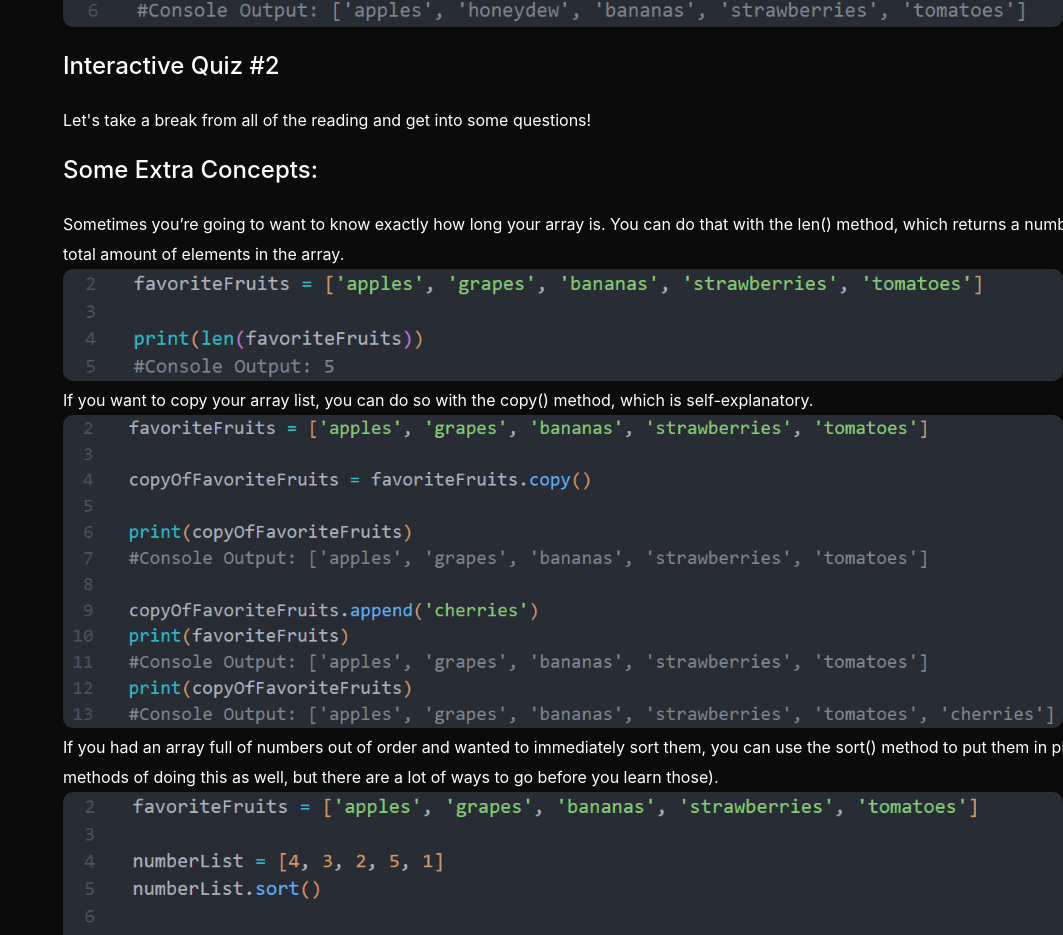
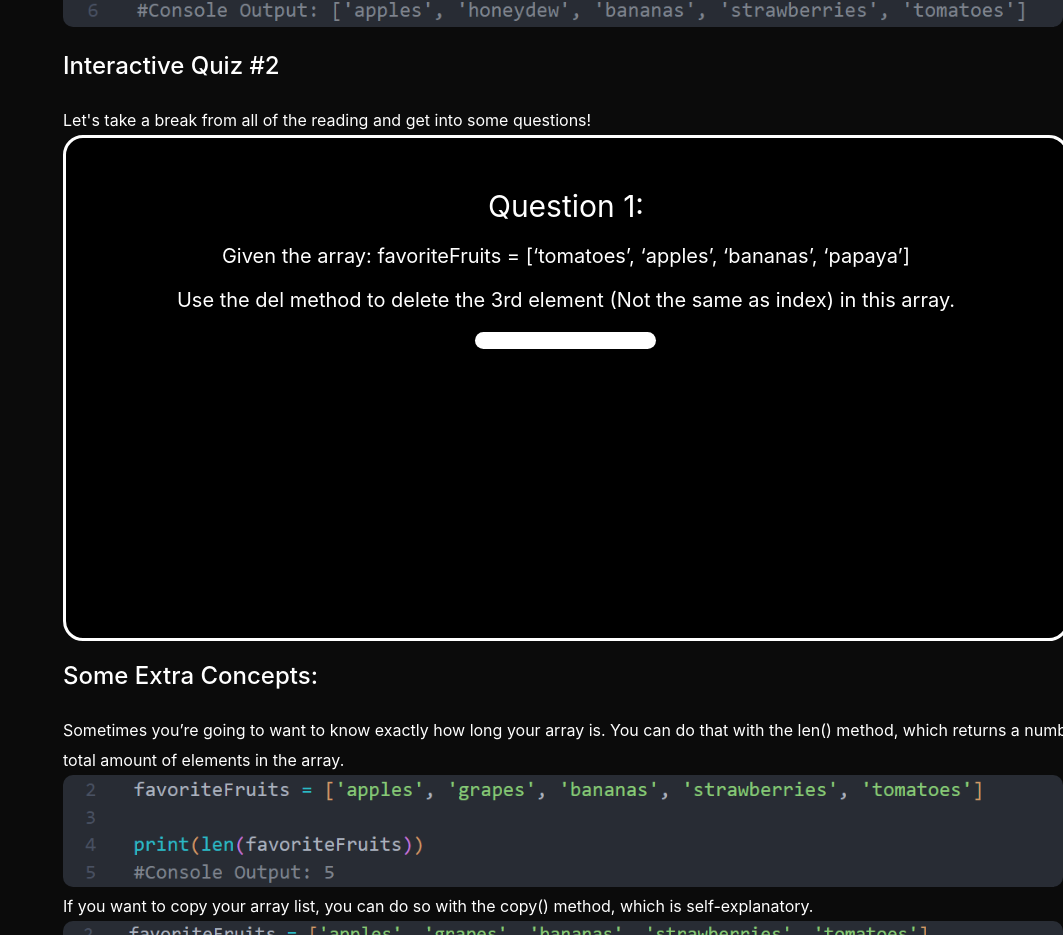
Before and after one commit to tljibbers/Web-App-For-Teaching-CS, a React (Vite) app in the folder web-app-for-teaching-cs/: page /arrays in a window 1280 px wide. Shown: the part 5512-6447 px from the top of the page, without its empty margins (217-1280 px from the left). Built offline with nearby package versions, Linux system fonts and the light colour scheme.

Commit message:
made second quiz

```diff
--- a/web-app-for-teaching-cs/src/arrayLesson.jsx
+++ b/web-app-for-teaching-cs/src/arrayLesson.jsx
@@ -4,6 +4,7 @@ import arrow from './assets/arrow.svg'
 import {useNavigate} from 'react-router-dom';
 import {useRef} from 'react';
 import { QuizQuestionsQuiz1 } from './arrayQuizQuestions';
+import { QuizQuestionsQuiz2 } from './arrayQuizQuestions2';
 
 import array1 from './lessonScreenshots/arrays/array1.png'
 import array2 from './lessonScreenshots/arrays/array2.png'
@@ -159,6 +160,11 @@ function ArrayLesson() {
                     <div>
                         <div ref={jumpRef7} className="arrayHeader" id="jump7">Interactive Quiz #2</div>
                         <div className="arrayTextContent">Let's take a break from all of the reading and get into some questions!</div>
+                        <div className="quizContainer">
+                            <img src={arrow} id='arrowLeft' height='50px'></img>
+                            <QuizQuestionsQuiz2/>
+                            <img src={arrow} id='arrow' height='50px'></img>
+                        </div>
                     </div>
                     <div>
                         <div ref={jumpRef8} className="arrayHeader" id="jump8">Some Extra Concepts:</div>
--- /dev/null
+++ b/web-app-for-teaching-cs/src/arrayQuizQuestions2.jsx
@@ -0,0 +1,236 @@
+import './arrayQuizQuestions.css'
+import { useState } from 'react';
+
+function QuestionOne({increment, rightAnswerIncrement}) {
+    return (
+        <div>
+            <div className="questionTitle">Question 1:</div>
+            <div className="question">Given the array: favoriteFruits = [‘tomatoes’, ‘apples’, ‘bananas’, ‘papaya’]</div>
+            <div className="question">Use the del method to delete the 3rd element (Not the same as index) in this array. </div>
+            <form id='inputForm'
+                onSubmit={(e) => {
+                    e.preventDefault();
+
+                    const answerValue = document.getElementById("answerOne").value;
+
+                    if(answerValue === "del favoriteFruits[2]") {
+                        setTimeout(() => {
+                            increment();
+                            rightAnswerIncrement();
+                        }, 1000);
+                    }
+                    else
+                    {
+                        setTimeout(() => {
+                            increment();
+                        }, 1000);
+                    }
+                }}
+            >
+                 <div className='questionBoxContainer' id="inputBox">
+                    <input type="text" id='answerOne'></input>
+                </div>
+            </form>
+        </div>
+    )
+}
+
+function QuestionTwo({increment, rightAnswerIncrement}) {
+    return (
+        <div>
+            <div className="questionTitle">Question 2:</div>
+            <div className="question">Given the array:  favoriteFruits = [‘tomatoes’, ‘apples’, ‘bananas’, ‘papaya’]</div>
+            <div className="question">Use the pop method to get rid of the last element in this array.</div>
+            <form id='inputForm2'
+                onSubmit={(e) => {
+                    e.preventDefault();
+
+                    const answerValue = document.getElementById("answerTwo").value;
+
+                    if(answerValue === "favoriteFruits.pop()") {
+                        setTimeout(() => {
+                            increment();
+                            rightAnswerIncrement();
+                        }, 1000);
+                    }
+                    else
+                    {
+                        setTimeout(() => {
+                            increment();
+                        }, 1000);
+                    }
+                }}
+            >
+                 <div className='questionBoxContainer' id="inputBox">
+                    <input type="text" id="answerTwo"></input>
+                </div>
+            </form>
+        </div>
+    )
+}
+
+function QuestionThree({increment, rightAnswerIncrement}) {
+    return (
+        <div>
+            <div className="questionTitle">Question 3:</div>
+            <div className="question">If we wanted to get rid of everything in the array, what method would we use?</div>
+            <form>
+                <div className="questionBox" id='1cQuiz2' onClick={() => checkAnswer('A. clear()', '1cQuiz2', '1cQuiz2', increment, rightAnswerIncrement)}>
+                    <div>A. clear()</div>
+                </div>
+                <div className="questionBox" id='2cQuiz2' onClick={() => checkAnswer('B. wipe()', '2cQuiz2', '1cQuiz2', increment, rightAnswerIncrement)}>
+                    <div>B. wipe()</div>
+                </div>
+                <div className="questionBox" id='3cQuiz2' onClick={() => checkAnswer('C. erase()', '3cQuiz2', '1cQuiz2', increment, rightAnswerIncrement)}>
+                    <div>C. erase()</div>
+                </div>
+                <div className="questionBox" id='4cQuiz2' onClick={() => checkAnswer('D. destroy()', '4cQuiz2', '1cQuiz2', increment, rightAnswerIncrement)}>
+                    <div>D. destroy()</div>
+                </div>
+            </form>
+        </div>
+    )
+}
+
+function QuestionFour({increment, rightAnswerIncrement}) {
+    return (
+        <div>
+            <div className="questionTitle">Question 4:</div>
+            <div className="question">You HAVE to name a temporary variable ‘temp’ everytime you want to swap variables.</div>
+            <form>
+                <div className="questionBox" id='1dQuiz2' onClick={() => checkAnswer('A. True', '1dQuiz2', '2dQuiz2', increment, rightAnswerIncrement)}>
+                    <div>A. True</div>
+                </div>
+                <div className="questionBox" id='2dQuiz2' onClick={() => checkAnswer('B. False', '2dQuiz2', '2dQuiz2', increment, rightAnswerIncrement)}>
+                    <div>B. False</div>
+                </div>
+            </form>
+        </div>
+    )
+}
+
+function QuestionFive({increment, rightAnswerIncrement}) {
+    return (
+        <div>
+            <div className="questionTitle">Question 5:</div>
+            <div className="question">Given the array: favoriteFruits = [‘tomatoes’, ‘apples’, ‘bananas’, ‘papaya’]</div>
+            <div className="question">Replace apples with oranges.</div>
+            <form id="inputForm3"
+                onSubmit={(e) => {
+                    e.preventDefault();
+
+                    const answerValue = document.getElementById("answerFive").value;
+
+                    if(answerValue === "favoriteFruits[1] = 'oranges'") {
+                        setTimeout(() => {
+                            increment();
+                            rightAnswerIncrement();
+                        }, 1000);
+                    }
+                    else
+                    {
+                        setTimeout(() => {
+                            increment();
+                        }, 1000);
+                    }
+                }}
+            >
+                <div className='questionBoxContainer' id="inputBox">
+                    <input type="text" id='answerFive'></input>
+                </div>
+            </form>
+        </div>
+    )
+}
+
+function ScorePage({score, reset}) {
+    return (
+        <div className='scoreContainer'>
+            <div id="finalScoreTitle">Final Score:</div>
+            <div id="finalScore">{score} / 5</div>
+            <ScoreMessage score={score}/>
+            <button id='resetButton' onClick={() => reset()}>Try again?</button>
+        </div>
+    )
+}
+
+function ScoreMessage({score}) {
+    if(score <= 2)
+    {
+        return (
+            <div id='message'>Don't give up! Let's try again!</div>
+        )
+    }
+    else if(score == 3)
+    {
+        return (
+            <div id='message'>Just halfway there! Let's go for a 5!</div>
+        )
+    }
+    else if(score == 4)
+    {
+        return (
+            <div id='message'>Great Work! Want to try again for a perfect score? Feel free!</div>
+        )
+    }
+    else
+    {
+        return (
+            <div id='message'>Incredible! You're a master at this!</div>
+        )
+    }
+}
+
+function checkAnswer(actualAnswer, currentId, id, increment, rightAnswerIncrement) {
+    const selectedChoice = document.getElementById(id).innerText;
+    if (selectedChoice == actualAnswer)
+    {
+        document.getElementById(currentId).style.borderColor = 'green'
+        setTimeout(() => {
+            increment()
+            rightAnswerIncrement()
+        }, 1000)
+
+    }
+    else
+    {
+
+        document.getElementById(currentId).style.borderColor = 'red'
+        setTimeout(() => {
+            increment()
+        }, 1000)
+
+
+    }
+
+}
+
+export function QuizQuestionsQuiz2() {
+    const [count, setCount] = useState(0);
+    const [rightAnswer, setCorrectAnswer] = useState(0);
+
+    const increment = () => {
+        setCount((previousCount) =>
+            Math.min(previousCount + 1, 5)
+        );
+    }
+
+    const rightAnswerIncrement = () => {
+        setCorrectAnswer((previousRightAnswer) =>
+            Math.min(previousRightAnswer + 1, 5)
+        );
+    }
+
+    const reset = () => {
+        setCount(0);
+        setCorrectAnswer(0);
+    }
+
+
+    const questionsArray = [<QuestionOne key='q1' increment={increment} rightAnswerIncrement={rightAnswerIncrement}/>, <QuestionTwo key='q2' increment={increment} rightAnswerIncrement={rightAnswerIncrement}/>, <QuestionThree key='q3' increment={increment} rightAnswerIncrement={rightAnswerIncrement}/>, <QuestionFour key='q4' increment={increment} rightAnswerIncrement={rightAnswerIncrement}/>, <QuestionFive key='q5' increment={increment} rightAnswerIncrement={rightAnswerIncrement}/>, <ScorePage key='score' score={rightAnswer} rightAnswerIncrement={rightAnswerIncrement} reset={reset}/>];
+
+
+    return (
+        <div id="fragmentPush2">{questionsArray[count]}</div>
+    )
+}
```
